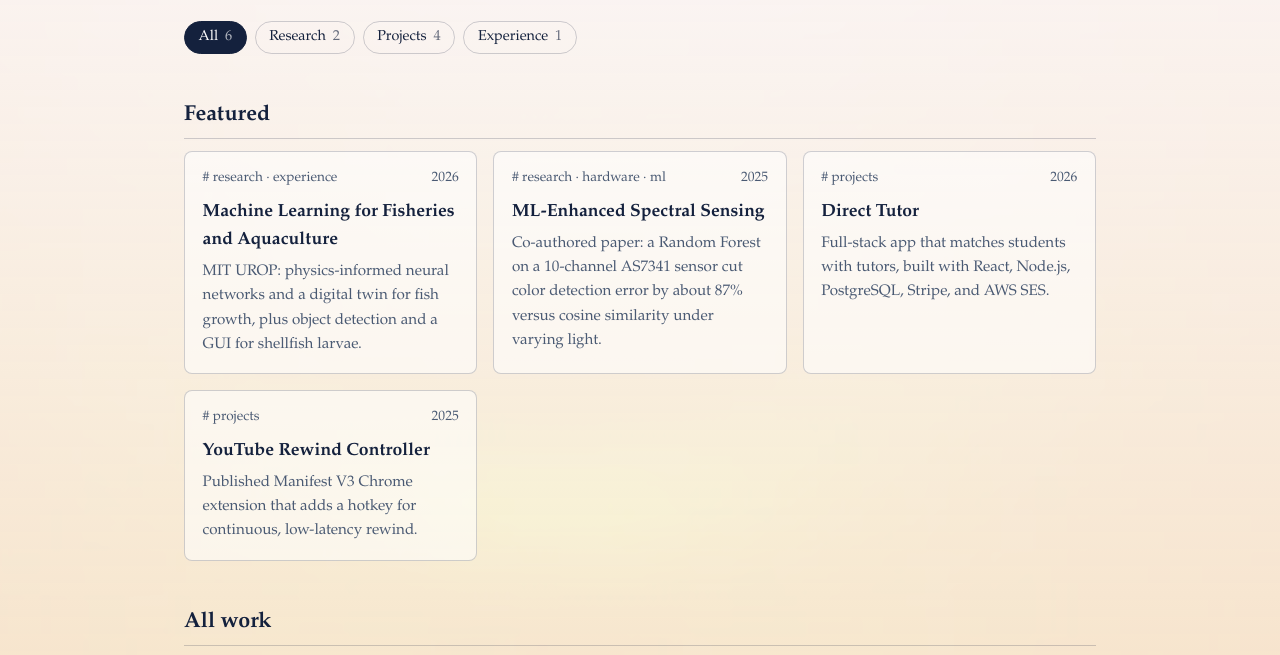
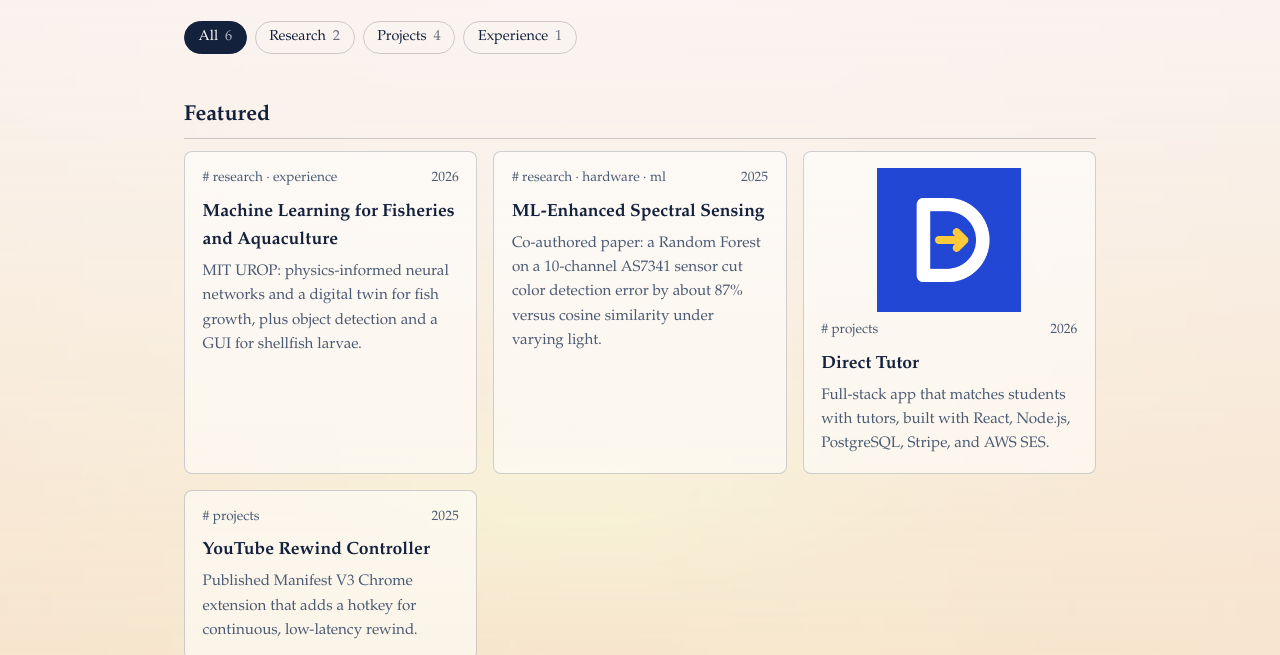
Before and after one commit to aidenaysun/Personal-Website, a plain HTML site: page portfolio/index.html in a window 1280 px wide. Shown: the part 140-795 px from the top of the page. Drawn offline with Linux system fonts and the light colour scheme.

Commit message:
Minor Info Tweak

```diff
--- a/portfolio/index.html
+++ b/portfolio/index.html
@@ -38,6 +38,7 @@
       <p>Co-authored paper: a Random Forest on a 10-channel AS7341 sensor cut color detection error by about 87% versus cosine similarity under varying light.</p>
     </a>
     <a class="card" href="Direct-Tutor/index.html" data-tags="projects">
+      <img class="card-img" src="../assets/DirectTutorIcon.png" alt="Direct Tutor icon">
       <div class="card-meta"><span class="tags"># projects</span><span>2026</span></div>
       <h3>Direct Tutor</h3>
       <p>Full-stack app that matches students with tutors, built with React, Node.js, PostgreSQL, Stripe, and AWS SES.</p>
--- a/style.css
+++ b/style.css
@@ -159,6 +159,7 @@ body.wide { max-width: 60rem; }
 .card:hover { background: rgba(255, 255, 255, 0.85); border-color: var(--ink); }
 .card h3 { margin: 0.5rem 0 0.35rem; }
 .card p { margin: 0; font-size: 0.95rem; color: var(--muted); }
+.card-img { display: block; width: 100%; height: 9rem; object-fit: contain; margin-bottom: 0.5rem; }
 .card-meta { display: flex; justify-content: space-between; gap: 1rem; font-size: 0.85rem; color: var(--muted); }
 .archive li { display: grid; grid-template-columns: 4.5rem 1fr auto; gap: 1rem; padding: 0.5rem 0; border-bottom: 1px solid var(--rule); margin: 0; }
 .archive .year, .archive .tag { color: var(--muted); font-size: 0.9rem; }
```
Also changed, not shown: assets/DirectTutorIcon.png (added), 1 other file.
